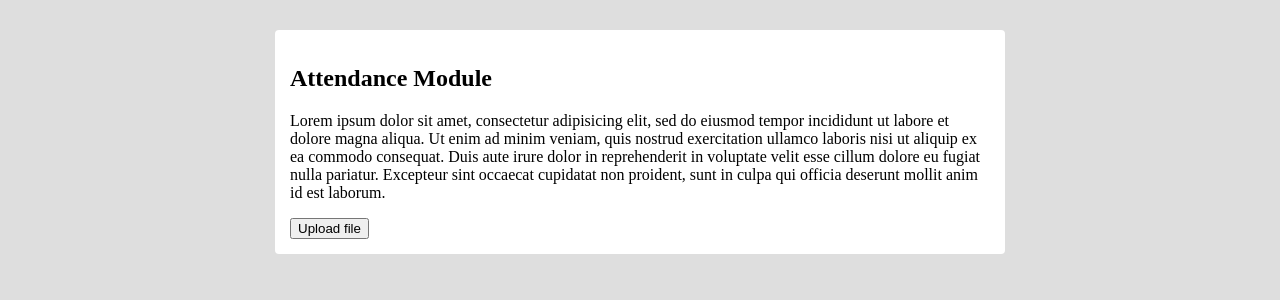
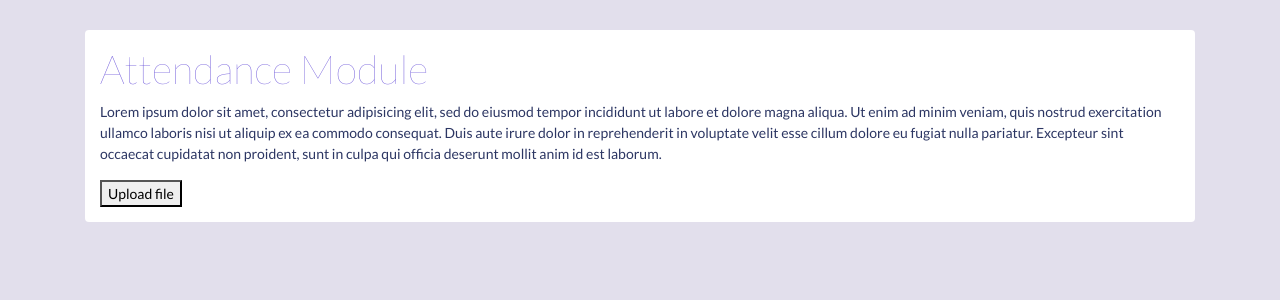
Before and after one commit to shayanypn/attendance, a React app: page / in a window 1280 px wide. Shown: the top 300 px of the page. Built offline with nearby package versions, Linux system fonts and the light colour scheme.

Commit message:
adding boostrap 4 to the project

```diff
--- a/package.json
+++ b/package.json
@@ -42,10 +42,11 @@
     "@babel/cli": "^7.0.0-beta.40",
     "@babel/core": "^7.0.0-beta.40",
     "babel-loader": "^8.1.0",
+    "bootstrap": "^4.5.0",
     "html-loader": "^1.1.0",
     "html-webpack-plugin": "^4.3.0",
+    "react": "^16.13.1",
     "react-dom": "^16.13.1",
-    "react": "^16.13.1",
     "webpack-cli": "^3.3.0",
     "webpack-dev-server": "^3.2.1"
   }
--- a/src/containers/Home/index.jsx
+++ b/src/containers/Home/index.jsx
@@ -4,6 +4,9 @@ import Form from '../../components/Form/index.jsx';
 class Home extends Component {
   render() {
     return (
+        <div className="container">
+            <div className="row">
+                <div className="col">
                 	<section
                 		className="section--main"
                 	>
@@ -18,6 +21,9 @@ class Home extends Component {
                 		</p>
                 		<Form />
                 	</section>
+                </div>
+            </div>
+        </div>
     );
   }
 }
--- a/src/index.html
+++ b/src/index.html
@@ -3,6 +3,7 @@
 <head>
     <meta charset="utf-8">
     <title>attendance</title>
+    <link href="https://fonts.googleapis.com/css2?family=Lato:wght@100;300;400;900&display=swap" rel="stylesheet">
 </head>
 <body>
 <div id="root_attendance"></div>
--- a/src/styles/index.scss
+++ b/src/styles/index.scss
@@ -1,21 +1,30 @@
+
 
 @import './variables.scss';
-
+@import 'bootstrap/dist/css/bootstrap.min.css';
 
 
 body {
-	background: var(--main-base-color)
+	background: var(--primary-color-lighter);
+    font-family: "Lato", sans-serif;
+    font-weight: 400;
+    font-size: 14px;
+}
+h1 {
+	font-weight: 100;
+	color: var(--primary-color);
+}
+p {
+	color: var(--primary-color-darker);
 }
 
+.section {
+	box-shadow: 0 0 10px var(--main-base-color);
 
-
-
-.section {
 	&--main {
-		border-radius: 4px;
+		border-radius: var(--border-radius);
 		background: var(--main-bg-color);
 		padding: 15px;
 		margin: 30px auto;
-		max-width: 700px;
 	}
 }
--- a/src/styles/variables.scss
+++ b/src/styles/variables.scss
@@ -2,4 +2,10 @@
 :root {
 	--main-base-color: #dedede;
 	--main-bg-color: #fff;
+
+	--primary-color-lighter: #e2dfec;
+	--primary-color: #6851d8;
+	--primary-color-darker: #2c3663;
+
+	--border-radius: 4px;
 }
```
Also changed, not shown: 1 other file (tests, documents, lock files or other folders). Lines whose indentation alone changed are shown as unchanged.
